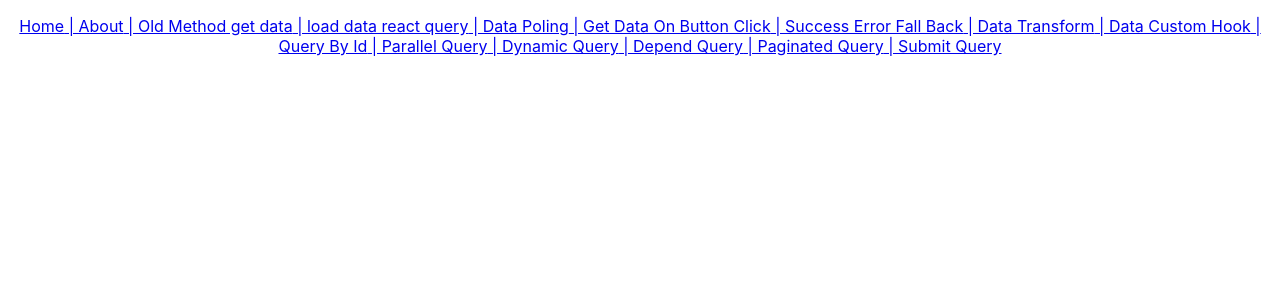
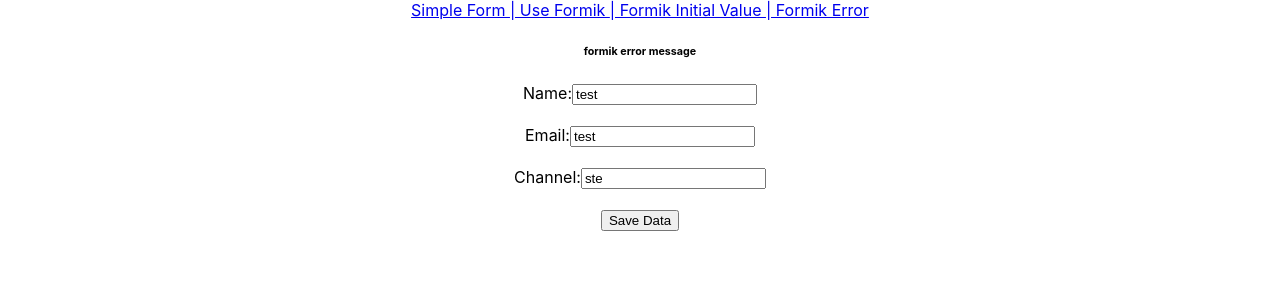
Before and after one commit to es-77/react-js-learn-app, a React (Create React App) app: page /use-formik-error in a window 1280 px wide. Shown: the top 300 px of the page. Built offline with nearby package versions, Linux system fonts and the light colour scheme.

Commit message:
formik error form submit

```diff
--- a/src/App.js
+++ b/src/App.js
@@ -47,6 +47,12 @@
 import DependQuery from './react-query-commponents/DependQuery';
 import PaginatedQuery from './react-query-commponents/PaginatedQuery';
 import DataSubmit from './react-query-commponents/DataSubmit';
+import MainBar from './fromik_components/MainBar';
+import SimpleForm from './fromik_components/SimpleForm';
+import FormikUseHook from './fromik_components/FormikUseHook';
+import FormikInitialValue from './fromik_components/FormikInitialValuePage';
+import FormikInitialValuePage from './fromik_components/FormikInitialValuePage';
+import ErrorMessage from './fromik_components/ErrorMessage';
 const queryClient = new QueryClient();
 function App() {
   return (
@@ -93,7 +99,7 @@
       {/* <PropsRender/> */}
 
       {/* react query  */}
-      <RQNavBar />
+      {/* <RQNavBar />
       <QueryClientProvider client={queryClient}>
         <Routes>
           <Route path='/qr-home' element={<ReactQueryHome />} />
@@ -113,7 +119,16 @@
           <Route path='/qr-submit-query' element={<DataSubmit />} />
         </Routes>
         <ReactQueryDevtools initialIsOpen={false} position='bottom-right' />
-      </QueryClientProvider>
+      </QueryClientProvider> */}
+
+      {/* formik start code */}
+      <MainBar />
+      <Routes>
+        <Route path='/simple-form' element={<SimpleForm />} />
+        <Route path='/use-formik' element={<FormikUseHook />} />
+        <Route path='/use-formik-initial-value' element={<FormikInitialValuePage />} />
+        <Route path='/use-formik-error' element={<ErrorMessage />} />
+      </Routes>
     </div>
   );
 }
--- /dev/null
+++ b/src/fromik_components/ErrorMessage.js
@@ -0,0 +1,79 @@
+import { useFormik } from 'formik';
+import React from 'react'
+
+function ErrorMessage() {
+    const formik = useFormik({
+        initialValues: {
+            name: 'test',
+            email: 'test',
+            channel: 'ste'
+        },
+        validate: values => {
+            let errors = {}
+            if (!values.name) {
+                errors.name = "name is required";
+            }
+            if (!values.email) {
+                errors.email = "email is required";
+            }
+            if (!values.channel) {
+                errors.channel = "channel is required";
+            }
+            return errors;
+        },
+        onSubmit: values => {
+            console.log('Form values submitted:', values);
+        },
+    });
+
+    console.log('>>>>>>>>>>>>>>>>>>', formik.errors);
+    return (
+        <div>
+            <h6>
+                formik error message
+            </h6>
+            <form onSubmit={formik.handleSubmit}>
+                <div className="form-control">
+                    <label htmlFor="name">Name:</label>
+                    <input
+                        type="text"
+                        id="name"
+                        name="name"
+                        value={formik.values.name}
+                        onChange={formik.handleChange}
+                    />
+                    {formik.errors.name ? <p>{formik.errors.name}</p> : null}
+                </div>
+                <br />
+                <div className="form-control">
+                    <label htmlFor="email">Email:</label>
+                    <input
+                        type="text"
+                        id="email"
+                        name="email"
+                        value={formik.values.email}
+                        onChange={formik.handleChange}
+                    />
+                    {formik.errors.email ? <p>{formik.errors.email}</p> : null}
+                </div>
+                <br />
+                <div className="form-control">
+                    <label htmlFor="channel">Channel:</label>
+                    <input
+                        type="text"
+                        id="channel"
+                        name="channel"
+                        value={formik.values.channel}
+                        onChange={formik.handleChange}
+                    />
+                    {formik.errors.channel ? <p>{formik.errors.channel}</p> : null}
+                </div>
+                <br />
+
+                <button type="submit">Save Data</button>
+            </form>
+        </div>
+    );
+}
+
+export default ErrorMessage
--- /dev/null
+++ b/src/fromik_components/FormikInitialValuePage.js
@@ -0,0 +1,57 @@
+import { useFormik } from 'formik';
+import React from 'react';
+
+function FormikInitialValuePage() {
+    const formik = useFormik({
+        initialValues: {
+            name: 'test',
+            email: 'test',
+            channel: 'ste'
+        },
+        onSubmit: values => {
+            console.log('Form values submitted:', values);
+        },
+    });
+
+    console.log('>>>>>>>>>>>>>>>>>>', formik.values);
+    return (
+        <div>
+            <h6>FormikUseHook console log 123123</h6>
+            <form onSubmit={formik.handleSubmit}>
+                <label htmlFor="name">Name:</label>
+                <input
+                    type="text"
+                    id="name"
+                    name="name"
+                    value={formik.values.name}
+                    onChange={formik.handleChange}
+                />
+                <br />
+
+                <label htmlFor="email">Email:</label>
+                <input
+                    type="text"
+                    id="email"
+                    name="email"
+                    value={formik.values.email}
+                    onChange={formik.handleChange}
+                />
+                <br />
+
+                <label htmlFor="channel">Channel:</label>
+                <input
+                    type="text"
+                    id="channel"
+                    name="channel"
+                    value={formik.values.channel}
+                    onChange={formik.handleChange}
+                />
+                <br />
+
+                <button type="submit">Save Data</button>
+            </form>
+        </div>
+    );
+}
+
+export default FormikInitialValuePage;
--- /dev/null
+++ b/src/fromik_components/FormikUseHook.js
@@ -0,0 +1,28 @@
+import { useFormik } from 'formik'
+import React from 'react'
+
+function FormikUseHook() {
+
+    const formik = useFormik({})
+    const handleSubmit = () => {
+        console.log('name, email, channel')
+    }
+    return (
+        <div>FormikUseHook 123
+            <br />
+            <form>
+
+                <br />
+                <input type="text" name="name" id="name" />
+                <br />
+                <input type="text" name="email" id="email" />
+                <br />
+                <input type="text" name="channel" id="channel" />
+                <br />
+                <button type='button' onClick={handleSubmit}>Save Data</button>
+            </form>
+        </div>
+    )
+}
+
+export default FormikUseHook
--- /dev/null
+++ b/src/fromik_components/MainBar.js
@@ -0,0 +1,15 @@
+import React from 'react'
+import { Link } from 'react-router-dom'
+
+function MainBar() {
+    return (
+        <div>
+            <Link to='/simple-form'>Simple Form </Link>
+            <Link to='/use-formik'> | Use Formik </Link>
+            <Link to='/use-formik-initial-value'> | Formik Initial Value </Link>
+            <Link to='/use-formik-error'> | Formik Error </Link>
+        </div>
+    )
+}
+
+export default MainBar
--- /dev/null
+++ b/src/fromik_components/SimpleForm.js
@@ -0,0 +1,28 @@
+import React, { useState } from 'react'
+
+function SimpleForm() {
+    const [name, setName] = useState('')
+    const [email, setEmail] = useState('')
+    const [channel, setChannel] = useState('')
+
+    const handleSubmit = () => {
+        console.log(name, email, channel)
+    }
+    return (
+        <div>SimpleForm
+            <form>
+
+                <br />
+                <input type="text" name="name" id="name" value={name} onChange={(e) => setName(e.target.value)} />
+                <br />
+                <input type="text" name="email" id="email" value={email} onChange={(e) => setEmail(e.target.value)} />
+                <br />
+                <input type="text" name="channel" id="channel" value={channel} onChange={(e) => setChannel(e.target.value)} />
+                <br />
+                <button type='button' onClick={handleSubmit}>Save Data</button>
+            </form>
+        </div>
+    )
+}
+
+export default SimpleForm
```
